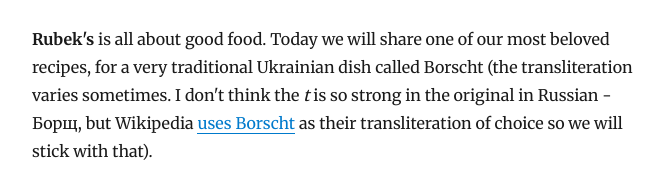
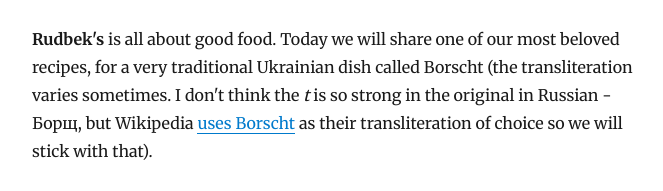
Before and after one commit to bradleyrudbek/thorrudbek.de, a Gatsby site: page /borscht/ in a window 1280 px wide. Shown: the part 242-433 px from the top of the page, 293-956 px from the left. Built offline with nearby package versions, Linux system fonts and the light colour scheme; Gatsby itself is replaced by a stand-in of ours; some packages are replaced by stand-ins of ours.

Commit message:
typo fix

```diff
--- a/content/blog/borscht/index.md
+++ b/content/blog/borscht/index.md
@@ -5,7 +5,7 @@
 image: './borscht.jpg'
 ---
 
-**Rubek's** is all about good food. Today we will share one of our most
+**Rudbek's** is all about good food. Today we will share one of our most
 beloved recipes, for a very traditional Ukrainian dish called Borscht (the
 transliteration varies sometimes. I don't think the *t* is so strong in the
 original in Russian - Борщ, but Wikipedia [uses Borscht](https://en.wikipedia.org/wiki/Borscht) as their
```
